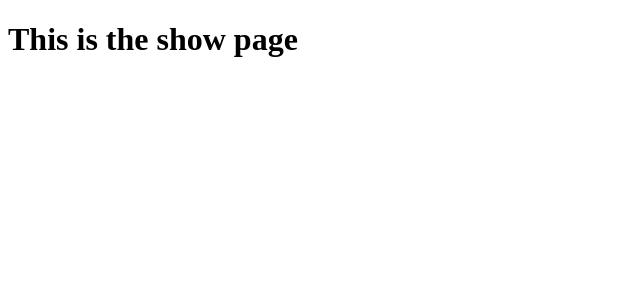
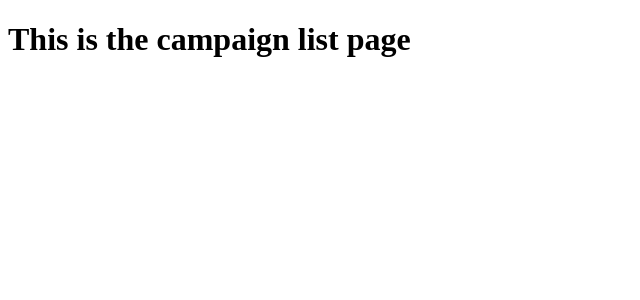
Before and after one commit to shikhardb/cryptolottery, a Next.js app in the folder kickstarter-crypto/: page / in a window 1280 px wide. Shown: the top 300 px of the page, without its empty margins (0-640 px from the left). Built offline with nearby package versions, Linux system fonts and the light colour scheme.

Commit message:
Web3  instance in a factory

```diff
--- /dev/null
+++ b/kickstarter-crypto/ethereum/web3.js
@@ -0,0 +1,5 @@
+import Web3 from 'web3';
+
+const web3 = new Web3(window.web3.currentProvider);
+
+export default web3;
--- a/kickstarter-crypto/pages/index.js
+++ b/kickstarter-crypto/pages/index.js
@@ -1,5 +1,5 @@
 import React from 'react';
 
 export default () => {
-  return <h1>This is the show page</h1>;
+  return <h1>This is the campaign list page</h1>;
 };
```
Also changed, not shown: kickstarter-crypto/ethereum/factory.js (added, +9 -0 lines).
